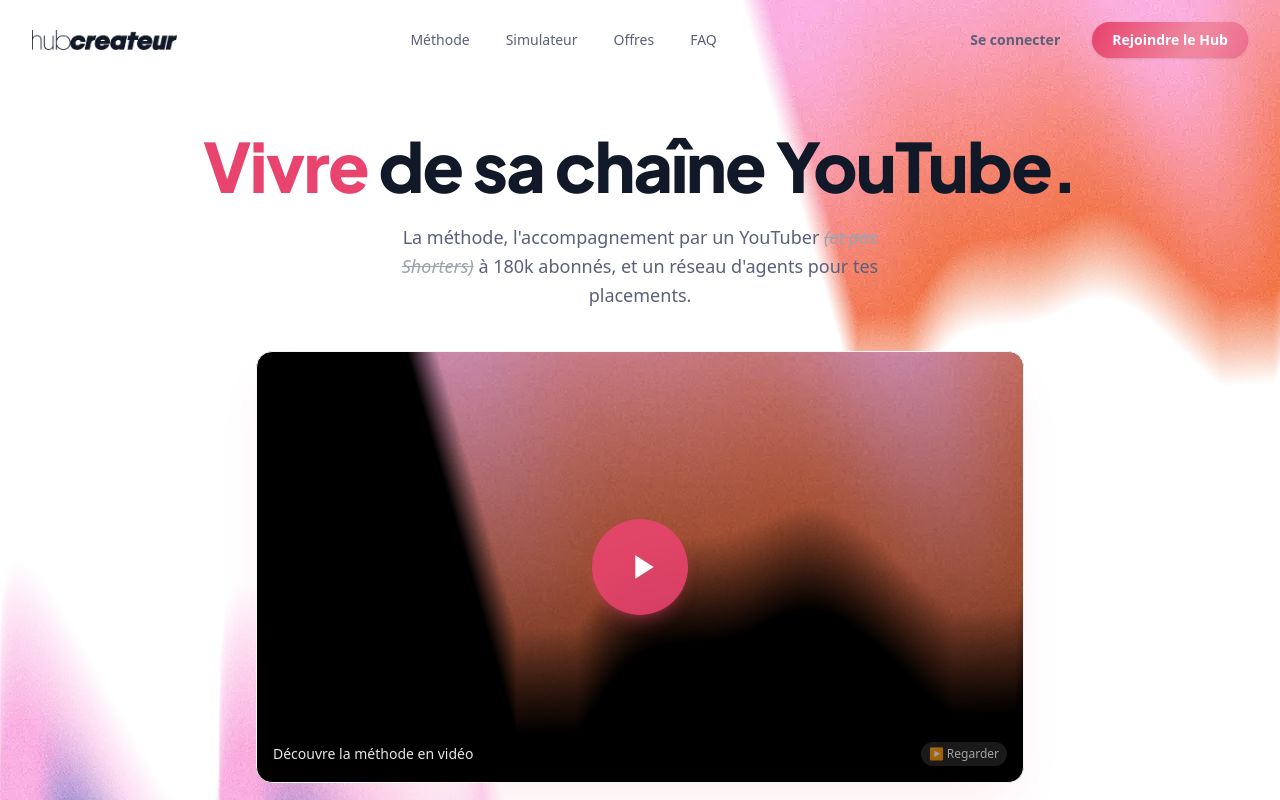
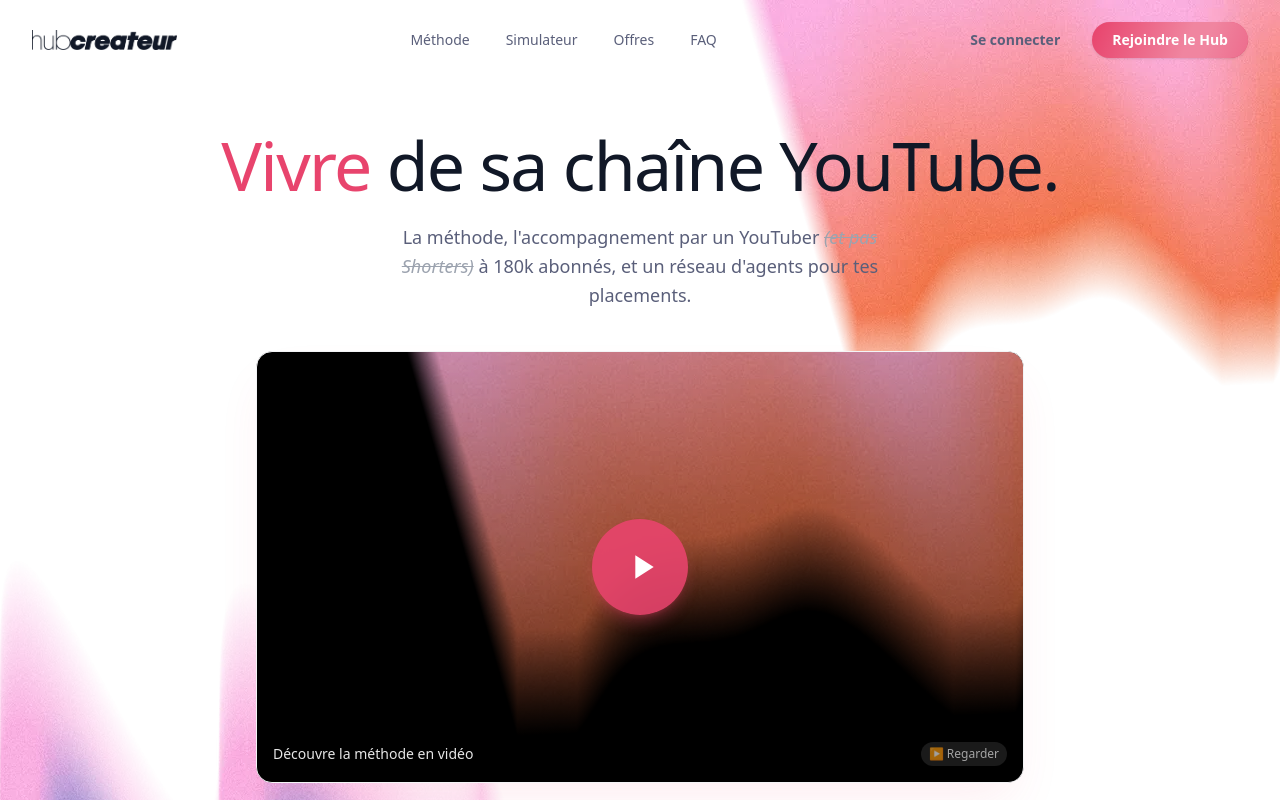
Before and after one commit to nicolasbuonocore/hubcreateur, a Next.js app: page / in a window 1280 px wide. Shown: the top 800 px of the page. Built offline with nearby package versions, Linux system fonts and the light colour scheme.

Commit message:
feat: ajout font-title custom pour h1

```diff
--- a/src/app/globals.css
+++ b/src/app/globals.css
@@ -10,10 +10,20 @@
    ✓ Whitespace généreux, layout propre
    ============================================ */
 
+/* ─── Font titre custom ─── */
+@font-face {
+  font-family: "TitleFont";
+  src: url("/fonts/title.otf") format("opentype");
+  font-weight: 400;
+  font-style: normal;
+  font-display: swap;
+}
+
 @theme inline {
   /* ─── Fonts ─────────────────────────────── */
   --font-sans:    var(--font-inter), system-ui, -apple-system, sans-serif;
   --font-heading: var(--font-jakarta), system-ui, -apple-system, sans-serif;
+  --font-title:   "TitleFont", var(--font-jakarta), system-ui, sans-serif;
 
   /* ─── Brand ─────────────────────────────── */
   --color-brand-pink:       #E8446D;
@@ -76,6 +86,10 @@
   .font-heading {
     font-family: var(--font-jakarta), system-ui, sans-serif;
     font-weight: 800;
+  }
+  .font-title {
+    font-family: var(--font-title);
+    font-weight: 400;
   }
 }
 
--- a/src/components/Hero.tsx
+++ b/src/components/Hero.tsx
@@ -40,7 +40,7 @@
           initial={{ opacity: 0, y: 20 }}
           animate={{ opacity: 1, y: 0 }}
           transition={{ duration: 0.55, ease: "easeOut" }}
-          className="font-heading text-4xl sm:text-5xl md:text-6xl lg:text-[3.75rem] xl:text-[4.25rem] tracking-tight leading-[1.1] text-text-heading"
+          className="font-title text-4xl sm:text-5xl md:text-6xl lg:text-[3.75rem] xl:text-[4.25rem] tracking-tight leading-[1.1] text-text-heading"
         >
           {heroData.titleAccent && (
             <span className="hero-shine-text">{heroData.titleAccent} </span>
```
Also changed, not shown: public/fonts/title.otf (added).
